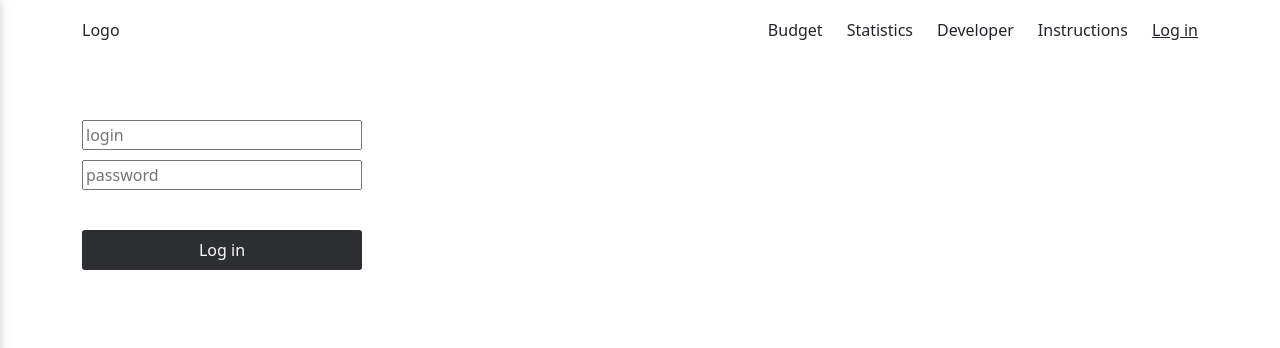
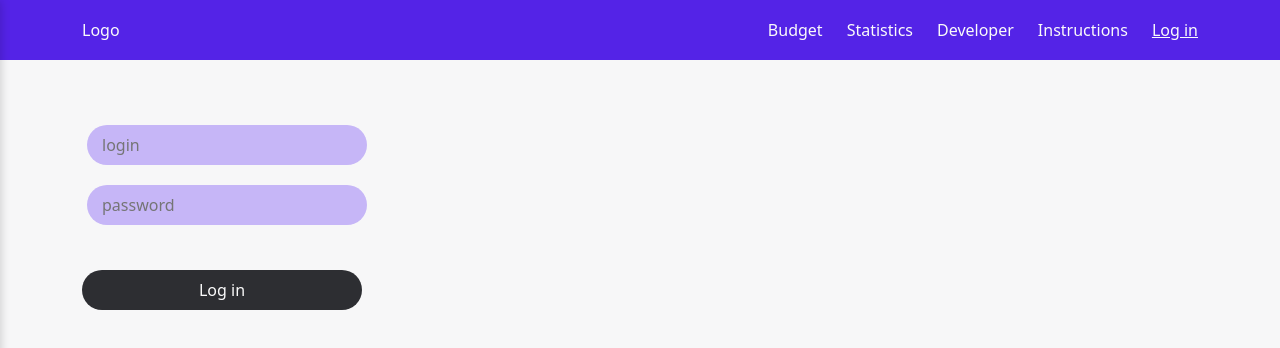
Before and after one commit to adwasar/budget_calculation, a React (Vite) app: page /log-in in a window 1280 px wide. Shown: the top 348 px of the page. Built offline with nearby package versions, Linux system fonts and the light colour scheme.

Commit message:
styeles: colors

```diff
--- a/src/Pages/PageStatistics.jsx
+++ b/src/Pages/PageStatistics.jsx
@@ -67,14 +67,16 @@ function PageStatistics() {
                 {data.map((el, i) => {
                   return (
                     <div key={i}>
-                      <li className="border p-2 d-flex justify-content-between align-items-center">
+                      <li
+                        className={`${
+                          el.balance >= 0 ? 'bgc-green-200' : 'bgc-red-200'
+                        } p-3 br-20 d-flex justify-content-between align-items-center`}
+                      >
                         <div className="d-flex">
                           <div className="pe-3">{i + 1}.</div>
                           <div>
                             <div>date: {el.date}</div>
-                            <div className={el.balance >= 0 ? 'c-green' : 'c-red'}>
-                              budget: {(el.balance / coefficient.value).toFixed(2)}
-                            </div>
+                            <div>budget: {(el.balance / coefficient.value).toFixed(2)}</div>
                           </div>
                         </div>
                         <button onClick={() => handleDeleteDate(el)} className="button-delete">
--- a/src/layout/Header.jsx
+++ b/src/layout/Header.jsx
@@ -15,7 +15,7 @@ function Header() {
 
   return (
     <>
-      <header className="header s-60 d-flex align-items-center">
+      <header className="header bgc-purp c-white s-60 d-flex align-items-center">
         <div className="container">
           <nav className="d-flex w-100 justify-content-between align-items-center">
             <div className="logo">
--- a/src/styles/components/_base.scss
+++ b/src/styles/components/_base.scss
@@ -1,3 +1,7 @@
+body {
+  background-color: $bg-grey-50;
+}
+
 a {
   text-decoration: none;
   color: inherit;
@@ -7,6 +11,16 @@ ul {
   list-style: none;
   padding: 0;
   margin: 0;
+}
+
+input,
+select {
+  padding: 5px 15px;
+  margin: 5px;
+  height: 40px;
+  border: none;
+  border-radius: 20px;
+  background-color: $bg-purp-200;
 }
 
 .header {
--- a/src/styles/components/_buttons.scss
+++ b/src/styles/components/_buttons.scss
@@ -4,7 +4,8 @@
   width: 280px;
   height: 40px;
   border: none;
-  border-radius: 3px;
+  // border-radius: 3px;
+  border-radius: 20px;
 }
 
 .button-delete {
@@ -13,5 +14,5 @@
   width: 30px;
   height: 30px;
   border: none;
-  border-radius: 3px;
+  border-radius: 50%;
 }
--- a/src/styles/inc/_colors.scss
+++ b/src/styles/inc/_colors.scss
@@ -8,4 +8,19 @@
   &-red {
     color: $c-red;
   }
+  &-white {
+    color: $c-white;
+  }
 }
+
+.bgc {
+  &-purp {
+    background-color: $bg-purp;
+  }
+  &-green-200 {
+    background-color: $bg-green-200;
+  }
+  &-red-200 {
+    background-color: $bg-red-200;
+  }
+}
--- a/src/styles/inc/_helpers.scss
+++ b/src/styles/inc/_helpers.scss
@@ -33,3 +33,9 @@
     height: 100px;
   }
 }
+
+.br {
+  &-20 {
+    border-radius: 20px;
+  }
+}
--- a/src/styles/inc/_variables.scss
+++ b/src/styles/inc/_variables.scss
@@ -3,6 +3,11 @@ $c-white: #fafafa;
 $c-green: #244e1a;
 $c-red: #510000;
 
+$bg-grey-50: #f7f7f8;
+$bg-green-200: #b2eecc;
 $bg-white: #fff;
 $bg-grey: #f9f9f9;
 $bg-black: #2d2e32;
+$bg-purp: #5423e7;
+$bg-purp-200: #c6b6f7;
+$bg-red-200: #fbb1c4;
```
